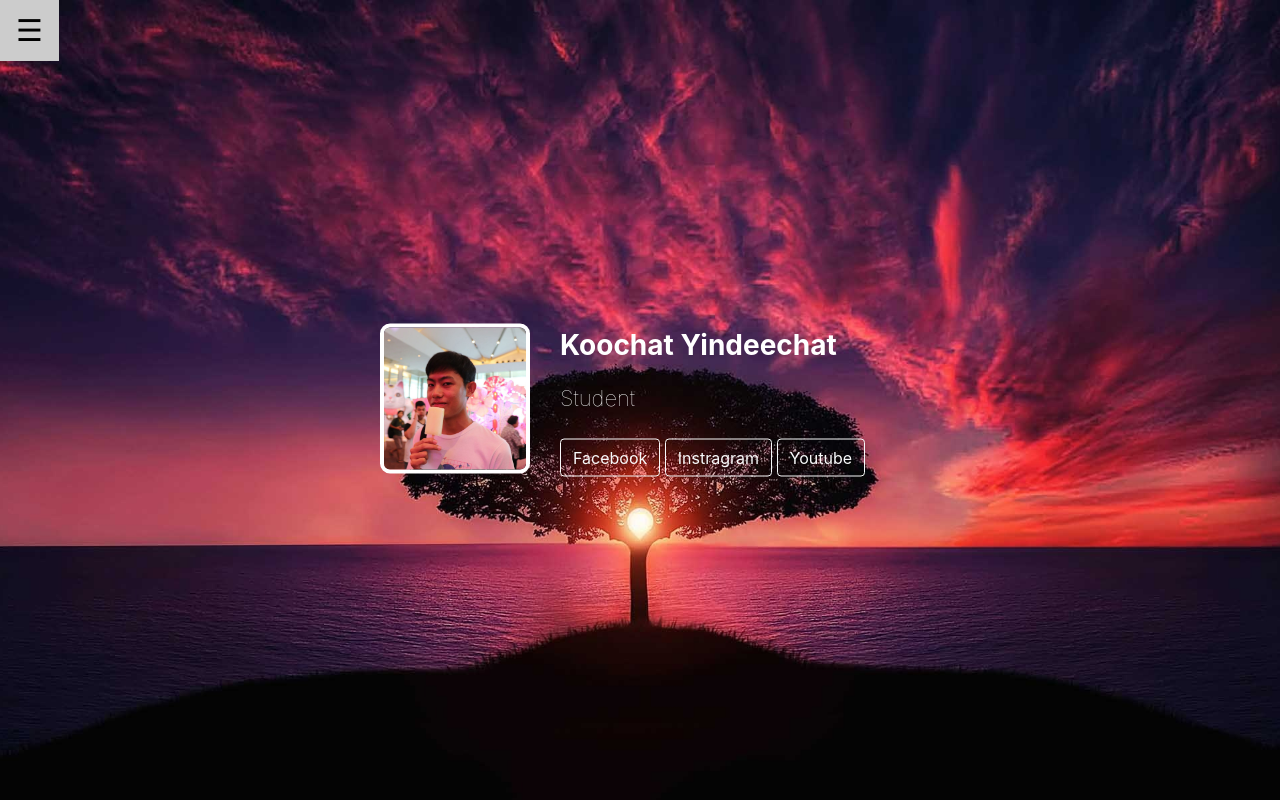
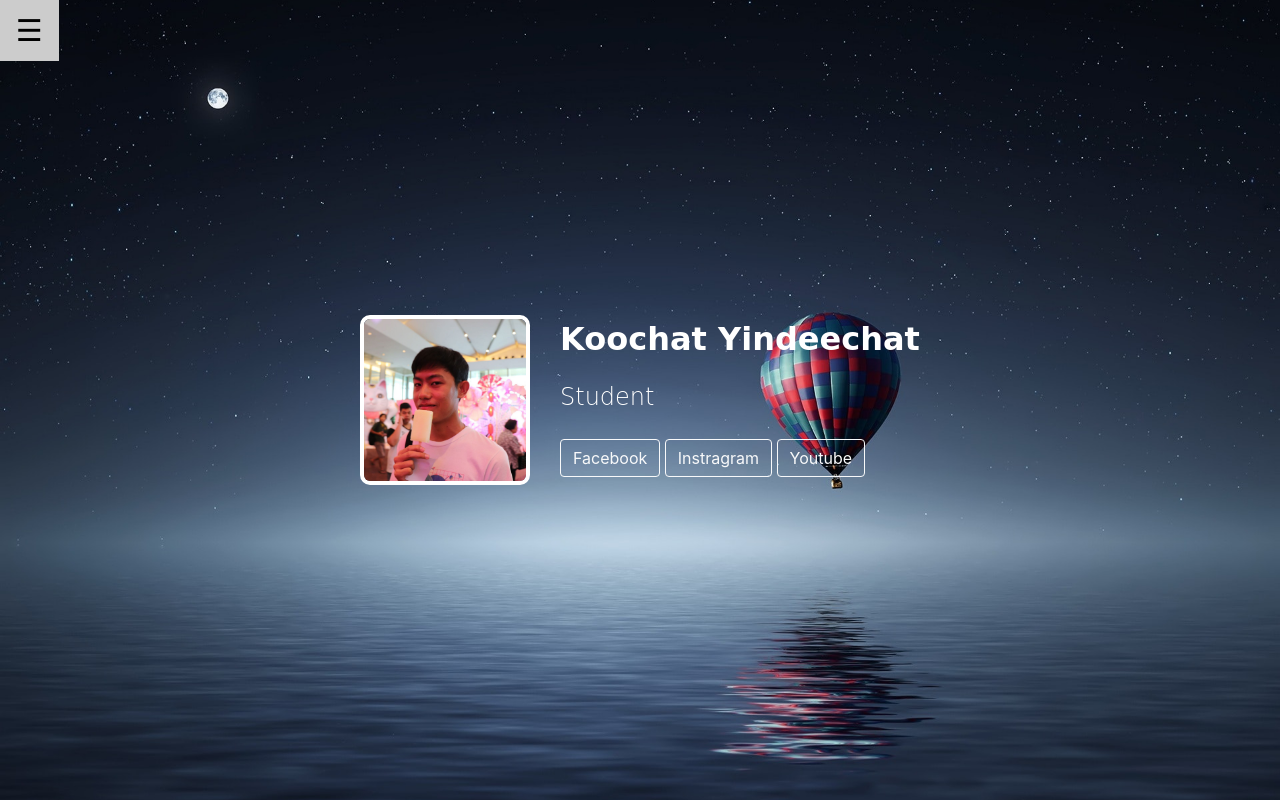
Before and after one commit to koochat/profile2, a plain HTML site: page index.html in a window 1280 px wide. Drawn offline with nearby package versions, Linux system fonts and the light colour scheme.

Commit message:
no message

```diff
--- a/index.html
+++ b/index.html
@@ -39,7 +39,7 @@
   <div class="container center">
     <div class="row text-center">
       <div class="col-12 col-md-5 text-md-right">
-        <img src="/image/myImage.jpg" alt="กู้ชาติ ยินดีฉัตร" width="150" height="150">
+        <img src="/image/myImage.jpg" alt="กู้ชาติ ยินดีฉัตร" width="170" height="170">
       </div>
       <div class="col-12 col-md-7 text-md-left">
         <div class="row text-center mt-2 mt-md-0 text-md-left">
--- a/scss/_reboot.scss
+++ b/scss/_reboot.scss
@@ -4,7 +4,7 @@ body {
     font-family: -apple-system, BlinkMacSystemFont, 'Segoe UI', Roboto, Oxygen, Ubuntu, Cantarell, 'Open Sans', 'Helvetica Neue', sans-serif;
     margin: 0;
     font-size: 16px;
-    background-image: url(/image/bg1.jpg);
+    background-image: url(/image/bg3.jpg);
     height: 100%;
     background-size: cover;
     background-repeat: no-repeat;
--- a/scss/components/_mybutton.scss
+++ b/scss/components/_mybutton.scss
@@ -27,6 +27,7 @@
     text-align: center;
     cursor: pointer;
     white-space: nowrap;
+    font-family: cursive;
 }
 .mywhite{
     color: $white;
@@ -39,12 +40,14 @@
     font-weight: bold;
 }
 .myfont1{
-    font-size: 28px;
+    font-size: 32px;
     font-weight: bold;
     color: $white;
+    font-family: cursive;
 }
 .myfont2{
-    font-size: 22px;
+    font-size: 24px;
     font-weight: lighter;
     color: $white;
+    font-family: cursive;
 }
```
Also changed, not shown: scss/style.css.
